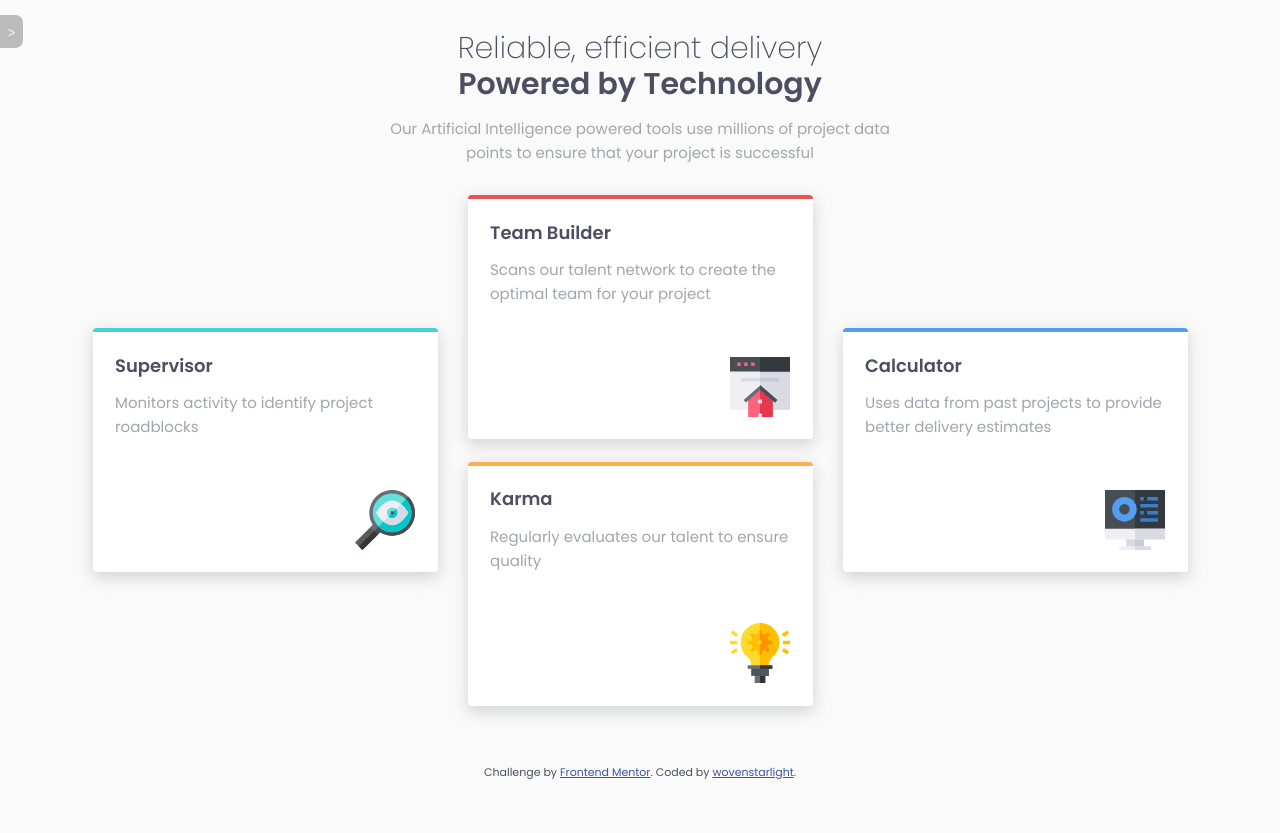
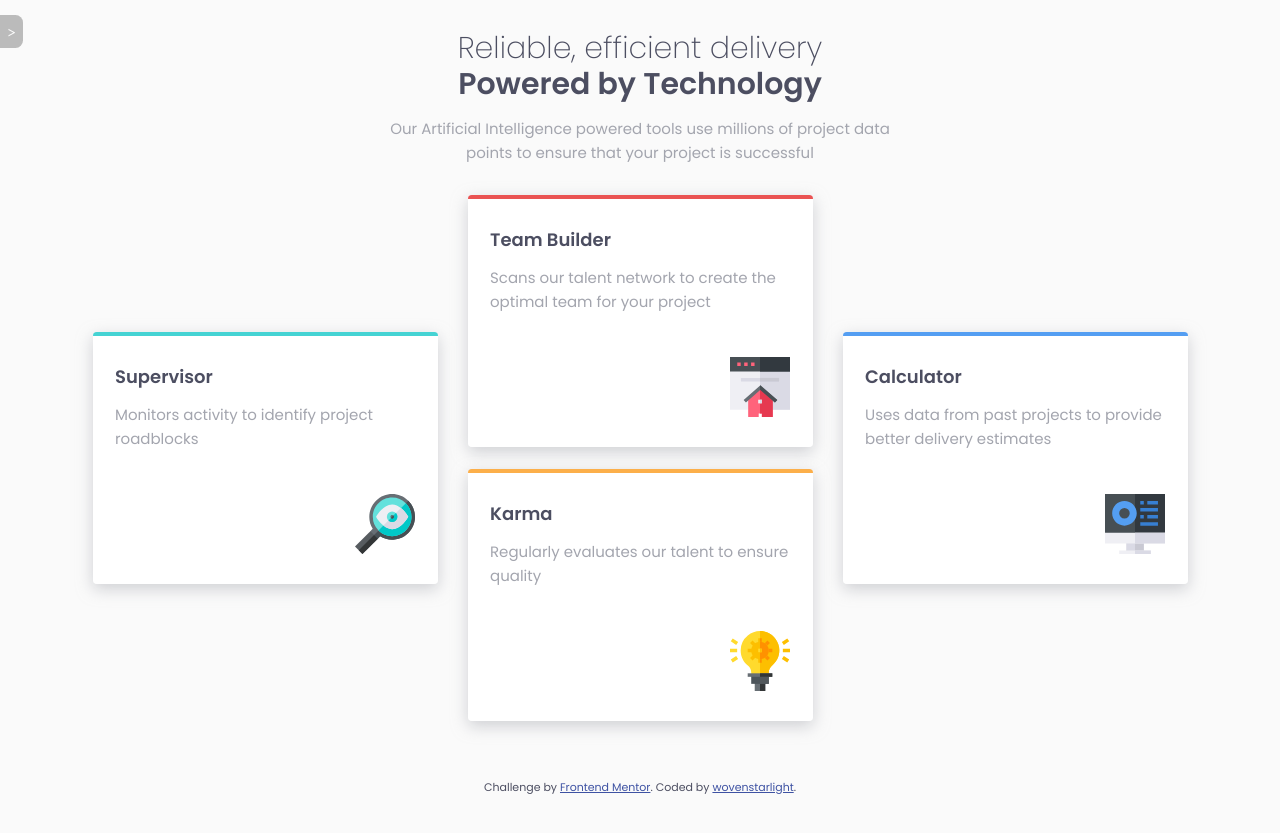
Before and after one commit to wovenstarlight/frontend-projects, a Jekyll site: the page built from _posts/2021-08-04-four-card-feature-section.html, in a window 1280 px wide. Shown: the top 833 px of the page. Built offline with Jekyll 4.4.1, drawn with Linux system fonts in a browser that asks for light colours.

Commit message:
Card height corrections

```diff
--- a/css/four-card-feature-section.css
+++ b/css/four-card-feature-section.css
@@ -68,10 +68,10 @@
 .module div.card {
 	background: white;
 	filter: drop-shadow(0 5px 8px hsla(var(--grayblue--hsla), 0.5));
-	height: 13em;
+	height: 12.5em;
 	border-top: 4px solid;
 	border-radius: 0.25em;
-	padding: 1.5em;
+	padding: 2em 1.5em;
 }
 .module div.card::after {
 	content: "";
@@ -81,7 +81,7 @@
 	background-size: 4em;
 	position: absolute;
 	right: 1.5em;
-	bottom: 1.5em;
+	bottom: 2em;
 }
 .module div.card h2 {
 	font-weight: 600;
```
